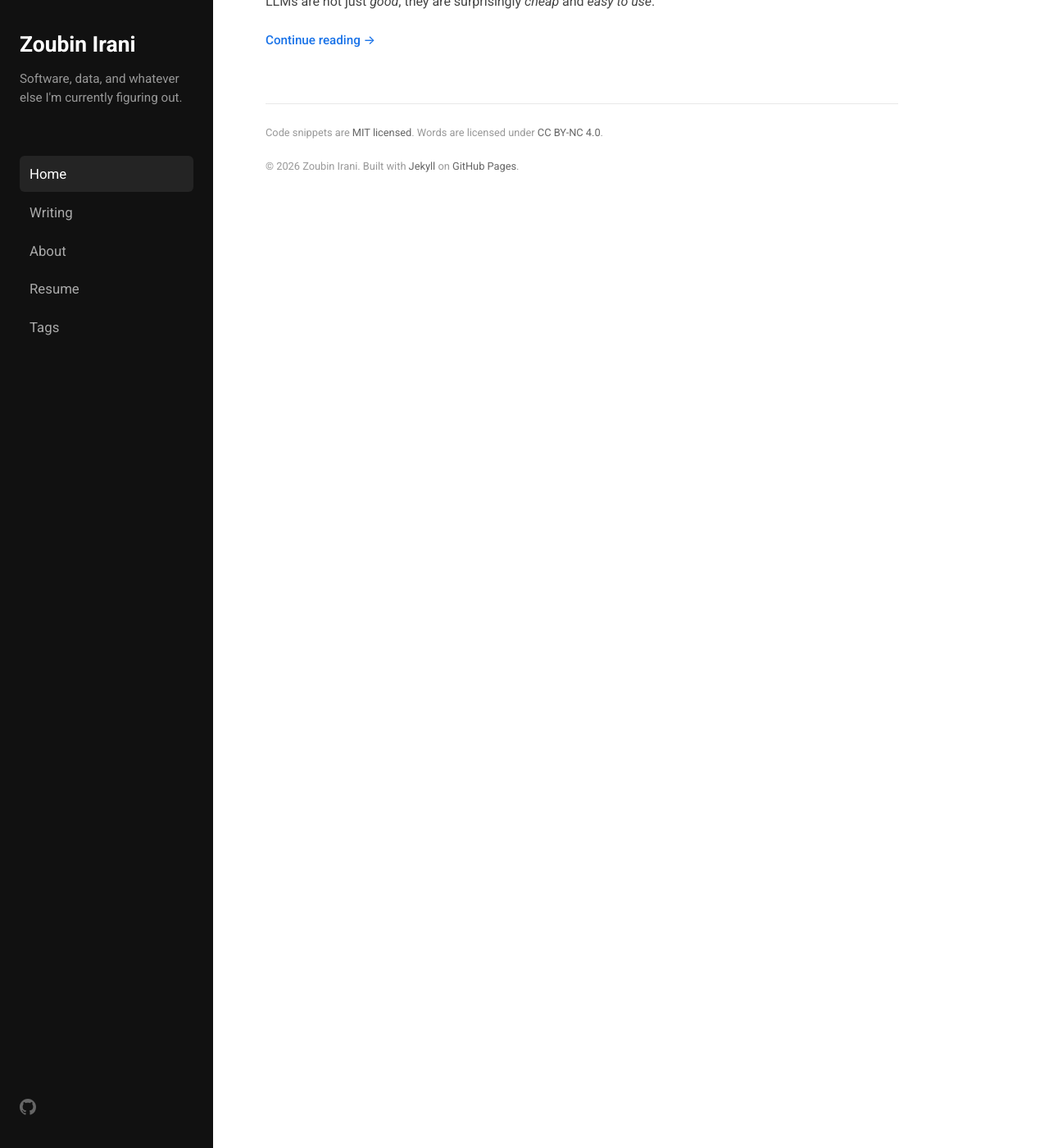
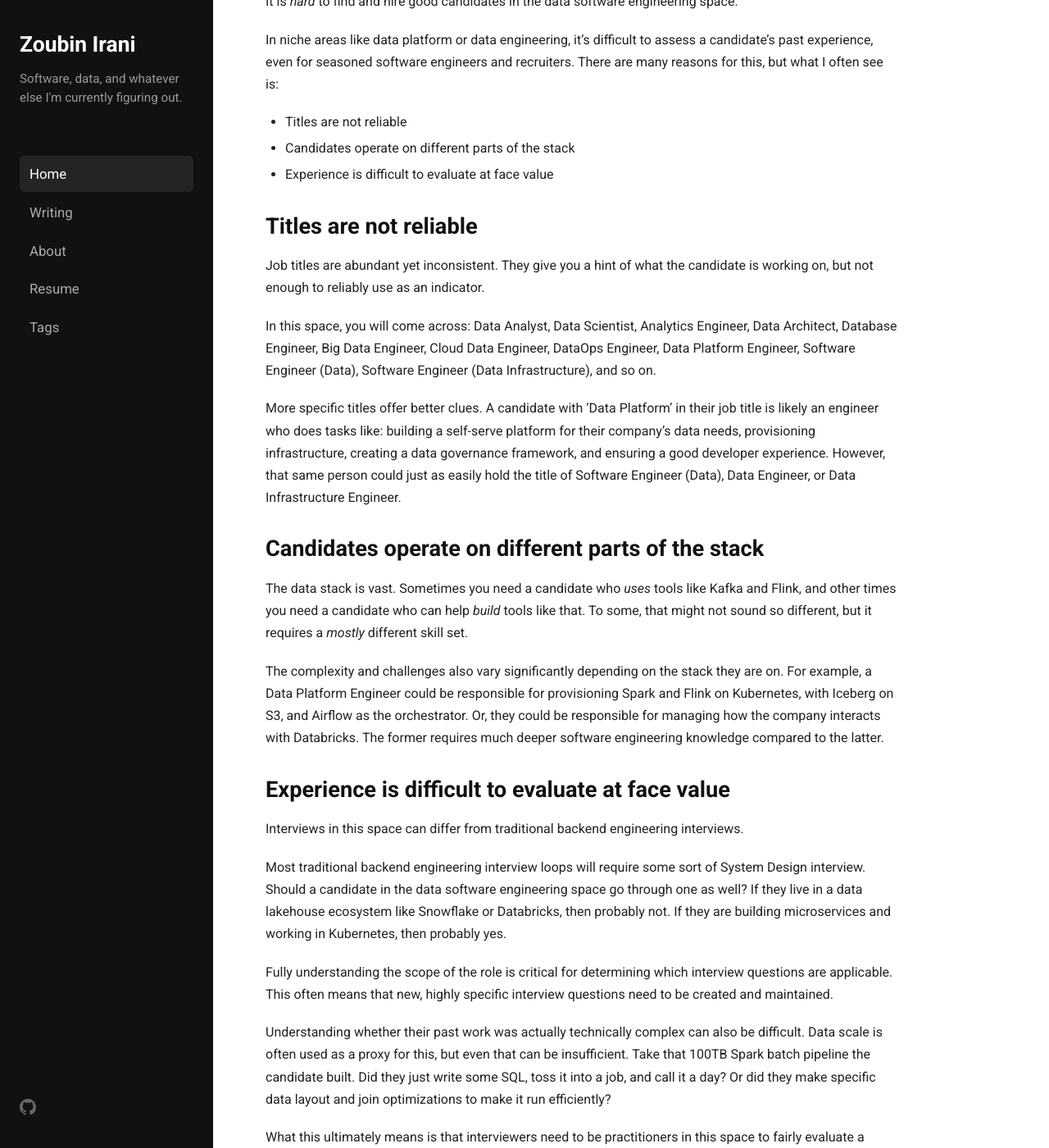
Before and after one commit to zoubinirani/zoubinirani.github.io, a Jekyll site: the page built from index.html, in a window 1280 px wide and 1400 px high, scrolled down 208 px. Shown: the whole window at 82% size. Built offline with Jekyll 4.4.1, drawn with Linux system fonts in a browser that asks for light colours; some of the changed text lies outside the part shown.

Commit message:
feat: add blog post

```diff
--- a/_layouts/home.html
+++ b/_layouts/home.html
@@ -24,11 +24,9 @@
       {% endif %}
     </header>
 
-    <div class="post-excerpt">
-      {{ featured_post.excerpt }}
+    <div class="post-content">
+      {{ featured_post.content }}
     </div>
-
-    <a href="{{ featured_post.url | relative_url }}" class="read-more">Continue reading →</a>
   </article>
 {% else %}
   <div class="empty-state">
--- /dev/null
+++ b/_posts/2026-07-26-data-space-hiring-difficult.md
@@ -0,0 +1,41 @@
+---
+layout: post
+title: "Data software engineering hiring is difficult"
+date: 2026-07-26 23:30:00 -0400
+tags: [data-engineering, hiring, data-platform, data, interviewing]
+---
+
+It is *hard* to find and hire good candidates in the data software engineering space.
+
+In niche areas like data platform or data engineering, it's difficult to assess a candidate's past experience, even for seasoned software engineers and recruiters. There are many reasons for this, but what I often see is:
+- Titles are not reliable
+- Candidates operate on different parts of the stack
+- Experience is difficult to evaluate at face value
+
+## Titles are not reliable
+Job titles are abundant yet inconsistent. They give you a hint of what the candidate is working on, but not enough to reliably use as an indicator.
+
+In this space, you will come across: Data Analyst, Data Scientist, Analytics Engineer, Data Architect, Database Engineer, Big Data Engineer, Cloud Data Engineer, DataOps Engineer, Data Platform Engineer, Software Engineer (Data), Software Engineer (Data Infrastructure), and so on.
+
+More specific titles offer better clues. A candidate with 'Data Platform' in their job title is likely an engineer who does tasks like: building a self-serve platform for their company's data needs, provisioning infrastructure, creating a data governance framework, and ensuring a good developer experience. However, that same person could just as easily hold the title of Software Engineer (Data), Data Engineer, or Data Infrastructure Engineer.
+
+## Candidates operate on different parts of the stack
+The data stack is vast. Sometimes you need a candidate who *uses* tools like Kafka and Flink, and other times you need a candidate who can help *build* tools like that. To some, that might not sound so different, but it requires a *mostly* different skill set.
+
+The complexity and challenges also vary significantly depending on the stack they are on. For example, a Data Platform Engineer could be responsible for provisioning Spark and Flink on Kubernetes, with Iceberg on S3, and Airflow as the orchestrator. Or, they could be responsible for managing how the company interacts with Databricks. The former requires much deeper software engineering knowledge compared to the latter.
+
+## Experience is difficult to evaluate at face value
+Interviews in this space can differ from traditional backend engineering interviews.
+
+Most traditional backend engineering interview loops will require some sort of System Design interview. Should a candidate in the data software engineering space go through one as well? If they live in a data lakehouse ecosystem like Snowflake or Databricks, then probably not. If they are building microservices and working in Kubernetes, then probably yes.
+
+Fully understanding the scope of the role is critical for determining which interview questions are applicable. This often means that new, highly specific interview questions need to be created and maintained.
+
+Understanding whether their past work was actually technically complex can also be difficult. Data scale is often used as a proxy for this, but even that can be insufficient. Take that 100TB Spark batch pipeline the candidate built. Did they just write some SQL, toss it into a job, and call it a day? Or did they make specific data layout and join optimizations to make it run efficiently?
+
+What this ultimately means is that interviewers need to be practitioners in this space to fairly evaluate a candidate's past experience.
+
+## Conclusion
+Most of this isn't entirely unique to the data space. There are similar problems when interviewing for SREs, Backend Platform Engineers, and other specialized niches.
+
+I don't think there are easy solutions to these problems. What is required is bringing the right folks in to evaluate and interview candidates (i.e., those with hands-on experience in the specific domain), and putting in the extra effort to draft custom interview problems tailored to the actual stack.
```
Also changed, not shown: _posts/2026-07-26-creating-this-blog-cost-0-10.md (+1 -1 lines).
